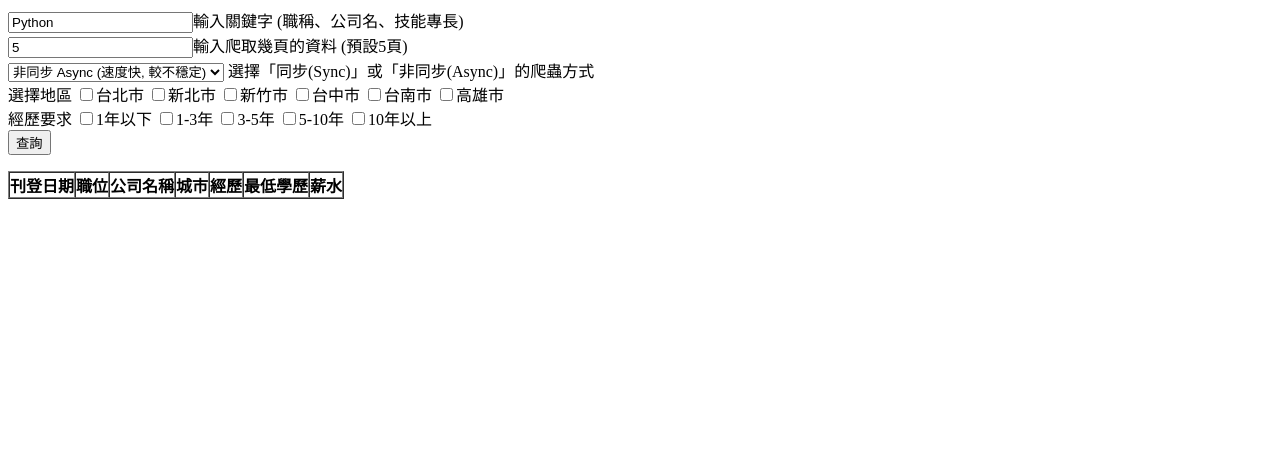
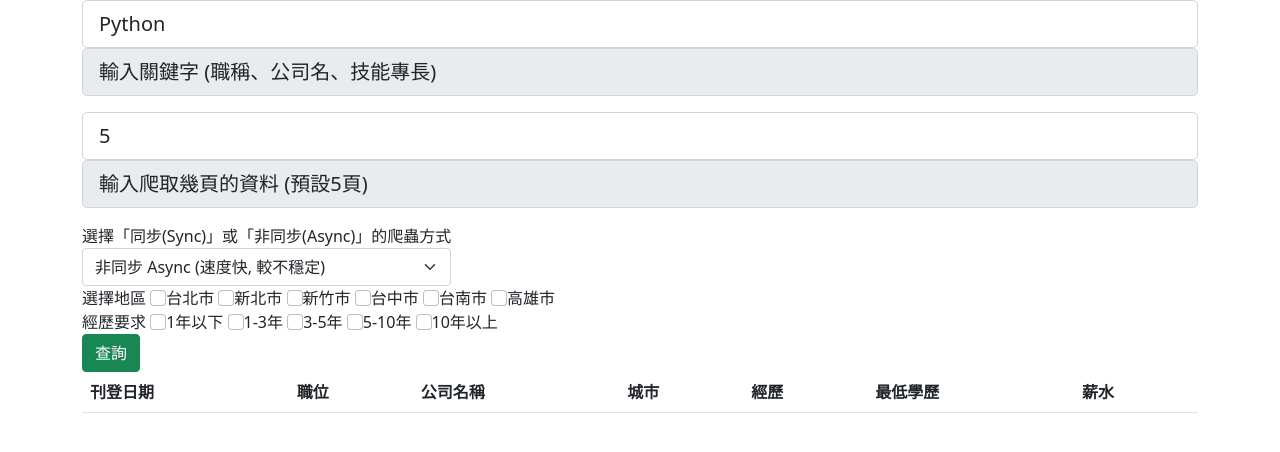
Before and after one commit to ronchen0927/Django_104, a Django app: page / in a window 1280 px wide. Shown: the top 452 px of the page. Run offline with Django 3.2, Linux system fonts and the light colour scheme; lists and menus that the app fills with data are empty.

Commit message:
Add Bootstrap to html

```diff
--- /dev/null
+++ b/opening/templates/base.html
@@ -0,0 +1,29 @@
+<!doctype html>
+<html lang="en">
+  <head>
+    <!-- Required meta tags -->
+    <meta charset="utf-8">
+    <meta name="viewport" content="width=device-width, initial-scale=1">
+
+    <!-- Bootstrap CSS -->
+    <link href="https://cdn.jsdelivr.net/npm/bootstrap@5.1.3/dist/css/bootstrap.min.css" rel="stylesheet" integrity="sha384-1BmE4kWBq78iYhFldvKuhfTAU6auU8tT94WrHftjDbrCEXSU1oBoqyl2QvZ6jIW3" crossorigin="anonymous">
+
+    <title>Django_104</title>
+  </head>
+  <body>
+    <div class="container">
+      {% block content %}
+      {% endblock %}
+    </div>
+    <!-- Optional JavaScript; choose one of the two! -->
+
+    <!-- Option 1: Bootstrap Bundle with Popper -->
+    <script src="https://cdn.jsdelivr.net/npm/bootstrap@5.1.3/dist/js/bootstrap.bundle.min.js" integrity="sha384-ka7Sk0Gln4gmtz2MlQnikT1wXgYsOg+OMhuP+IlRH9sENBO0LRn5q+8nbTov4+1p" crossorigin="anonymous"></script>
+
+    <!-- Option 2: Separate Popper and Bootstrap JS -->
+    <!--
+    <script src="https://cdn.jsdelivr.net/npm/@popperjs/core@2.10.2/dist/umd/popper.min.js" integrity="sha384-7+zCNj/IqJ95wo16oMtfsKbZ9ccEh31eOz1HGyDuCQ6wgnyJNSYdrPa03rtR1zdB" crossorigin="anonymous"></script>
+    <script src="https://cdn.jsdelivr.net/npm/bootstrap@5.1.3/dist/js/bootstrap.min.js" integrity="sha384-QJHtvGhmr9XOIpI6YVutG+2QOK9T+ZnN4kzFN1RtK3zEFEIsxhlmWl5/YESvpZ13" crossorigin="anonymous"></script>
+    -->
+  </body>
+</html>
--- a/opening/templates/index.html
+++ b/opening/templates/index.html
@@ -1,44 +1,54 @@
+{% extends 'base.html' %}
 {% load startswith %}
 
+
+{% block content %}
 <form action="" method="Post">
     {% csrf_token %}
-    <label><input name="keyword" value="Python">輸入關鍵字 (職稱、公司名、技能專長)</label><br />
-    <label><input type=number name="pages" value="5">輸入爬取幾頁的資料 (預設5頁)</label><br />
+    <div class="input-group-lg mb-3">
+        <input type="text" class="form-control" name="keyword" value="Python">
+        <span class="input-group-text" id="basic-addon1">輸入關鍵字 (職稱、公司名、技能專長)</span>
+    </div>
+    <div class="input-group-lg mb-3">
+        <input type=number class="form-control" name="pages" value="5">
+        <span class="input-group-text" id="basic-addon1">輸入爬取幾頁的資料 (預設5頁)</span>
+    </div>
     <label>
-        <select name="method">
+        選擇「同步(Sync)」或「非同步(Async)」的爬蟲方式
+        <select name="method" class="form-select" aria-label="Sync or Async">
             <option value="async">非同步 Async (速度快, 較不穩定)</option>
             <option value="sync">同步 Sync (速度慢, 較穩定)</option>
         </select>
-    </label>選擇「同步(Sync)」或「非同步(Async)」的爬蟲方式
+    </label>
     <div>
         選擇地區
-        <label><input type="checkbox" name="area1" value="6001001000">台北市</label>
-        <label><input type="checkbox" name="area2" value="6001002000">新北市</label>
-        <label><input type="checkbox" name="area3" value="6001006000">新竹市</label>
-        <label><input type="checkbox" name="area4" value="6001008000">台中市</label>
-        <label><input type="checkbox" name="area5" value="6001014000">台南市</label>
-        <label><input type="checkbox" name="area6" value="6001016000">高雄市</label>
+        <label><input class="form-check-input" type="checkbox" value="" id="flexCheckDefault" name="area1" value="6001001000">台北市</label>
+        <label><input class="form-check-input" type="checkbox" value="" id="flexCheckDefault" name="area2" value="6001002000">新北市</label>
+        <label><input class="form-check-input" type="checkbox" value="" id="flexCheckDefault" name="area3" value="6001006000">新竹市</label>
+        <label><input class="form-check-input" type="checkbox" value="" id="flexCheckDefault" name="area4" value="6001008000">台中市</label>
+        <label><input class="form-check-input" type="checkbox" value="" id="flexCheckDefault" name="area5" value="6001014000">台南市</label>
+        <label><input class="form-check-input" type="checkbox" value="" id="flexCheckDefault" name="area6" value="6001016000">高雄市</label>
     </div>
     <div>
         經歷要求
-        <label><input type="checkbox" name="experience1" value="1">1年以下</label>
-        <label><input type="checkbox" name="experience2" value="3">1-3年</label>
-        <label><input type="checkbox" name="experience3" value="5">3-5年</label>
-        <label><input type="checkbox" name="experience4" value="10">5-10年</label>
-        <label><input type="checkbox" name="experience5" value="99">10年以上</label>
+        <label><input class="form-check-input" type="checkbox" value="" id="flexCheckDefault" name="experience1" value="1">1年以下</label>
+        <label><input class="form-check-input" type="checkbox" value="" id="flexCheckDefault" name="experience2" value="3">1-3年</label>
+        <label><input class="form-check-input" type="checkbox" value="" id="flexCheckDefault" name="experience3" value="5">3-5年</label>
+        <label><input class="form-check-input" type="checkbox" value="" id="flexCheckDefault" name="experience4" value="10">5-10年</label>
+        <label><input class="form-check-input" type="checkbox" value="" id="flexCheckDefault" name="experience5" value="99">10年以上</label>
     </div>
-    <input type="submit" value="查詢">
+    <input class="btn btn-success" type="submit" value="查詢">
 </form>
-<table border="1" cellpadding="0" cellspacing="0">
+<table class="table">
     <thead>
         <tr>
-            <th>刊登日期</th>
-            <th>職位</th>
-            <th>公司名稱</th>
-            <th>城市</th>
-            <th>經歷</th>
-            <th>最低學歷</th>
-            <th>薪水</th>
+            <th scope="col">刊登日期</th>
+            <th scope="col">職位</th>
+            <th scope="col">公司名稱</th>
+            <th scope="col">城市</th>
+            <th scope="col">經歷</th>
+            <th scope="col">最低學歷</th>
+            <th scope="col">薪水</th>
         </tr>
     </thead>
     <tbody>
@@ -69,3 +79,4 @@
         {% endfor %}
     </tbody>
 </table>
+{% endblock  %}
```
